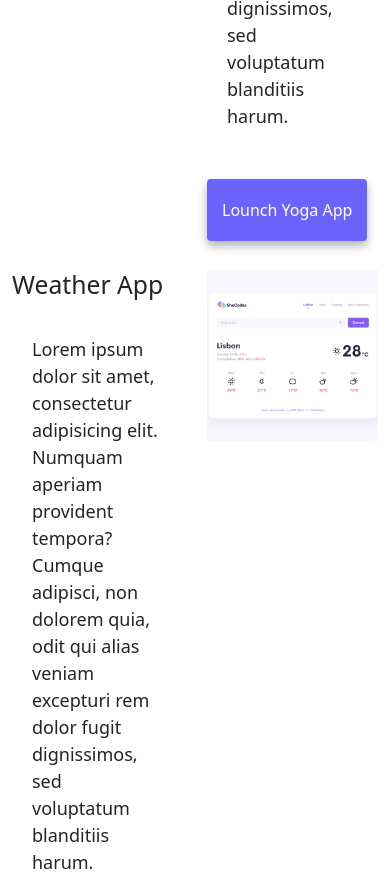
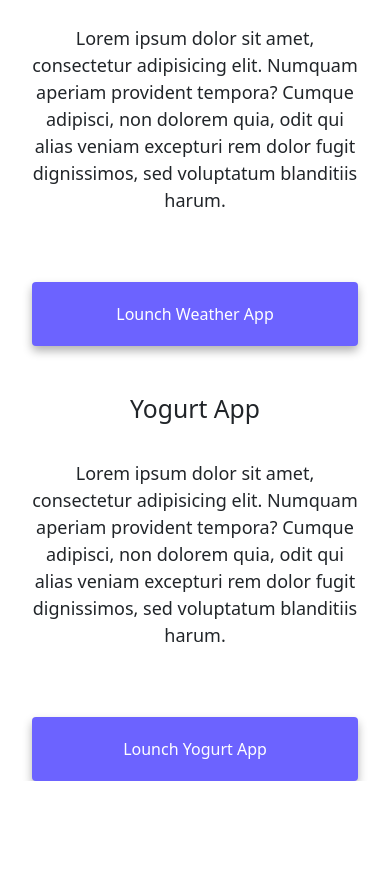
Before and after one commit to innaFE/Responsive-HW, a plain HTML site: page index.html in a window 390 px wide. Shown: the part 908-1804 px from the top of the page. After the commit the page ends 1689 px from the top, so only its background shows below. Drawn offline with nearby package versions, Linux system fonts and the light colour scheme.

Commit message:
improve css
improve grade, css, made site more responsive

```diff
--- a/index.html
+++ b/index.html
@@ -4,7 +4,7 @@
     <meta charset="UTF-8" />
     <meta http-equiv="X-UA-Compatible" content="IE=edge" />
     <meta name="viewport" content="width=device-width, initial-scale=1.0" />
-    <meta name="description" content="Inna Denhub is a front-end developer based in Europe check out her projects and contact her for job offers">
+
     <title> Front-end developer - Inna Denhub </title>
     <link rel="stylesheet" href="style.css" />
     <link
@@ -61,9 +61,9 @@
     <div class="container">
       <div class="row">
         <div class="col-6">
-          <img src="images/yoga.png" class="img-fluid" alt="yoga project"/>
+          <img src="images/yoga.png" class="img-fluid d-none d-sm-block" alt="yoga project"/>
         </div>
-        <div class="col-6">
+        <div class="col-sm-6">
           <h2 class="mb-3">Yoga App</h2>
           <p>
             Lorem ipsum dolor sit amet, consectetur adipisicing elit. Numquam
@@ -72,14 +72,14 @@
             voluptatum blanditiis harum.
           </p>
           <div class="mt-5">
-            <a href="#" class="primary-link" title="yoga project">Lounch Yoga App</a>
+            <a href="#" class="primary-link project-link" title="yoga project">Lounch Yoga App</a>
           </div>
         </div>
       </div>
     </div>
     <div class="container">
       <div class="row mt-5">
-        <div class="col-6">
+        <div class="col-sm-6">
           <h2 class="mb-3">Weather App</h2>
           <p>
             Lorem ipsum dolor sit amet, consectetur adipisicing elit. Numquam
@@ -89,20 +89,20 @@
           </p>
 
           <div class="mt-5">
-            <a href="#" class="primary-link" title="weather project">Lounch Weather App</a>
+            <a href="#" class="primary-link project-link" title="weather project">Lounch Weather App</a>
           </div>
         </div>
-        <div class="col-6">
-          <img src="images/weather.png" class="img-fluid" alt="weather project" />
+        <div class="col-sm-6">
+          <img src="images/weather.png" class="img-fluid d-none d-sm-block" alt="weather project" />
         </div>
       </div>
     </div>
     <div class="container">
       <div class="row mt-5">
-        <div class="col-6">
-          <img src="images/yogurt.png" class="img-fluid" alt="yougurt project"/>
+        <div class="col-sm-6">
+          <img src="images/yogurt.png" class="img-fluid d-none d-sm-block" alt="yougurt project"/>
         </div>
-        <div class="col-6">
+        <div class="col-sm-6">
           <h2 class="mb-3">Yogurt App</h2>
           <p>
             Lorem ipsum dolor sit amet, consectetur adipisicing elit. Numquam
@@ -111,7 +111,7 @@
             voluptatum blanditiis harum.
           </p>
           <div class="mt-5">
-            <a href="#" class="primary-link" title="yougurt project">Lounch Yogurt App</a>
+            <a href="#" class="primary-link project-link" title="yougurt project">Lounch Yogurt App</a>
           </div>
         </div>
       </div>
--- a/style.css
+++ b/style.css
@@ -2,6 +2,9 @@
     --primary-color: #6c63ff;
     --secondary-color: #f5f2fe;
     --box-shadow: 0 5px 10px rgba(0, 0, 0, 0.3);
+  }
+  body{
+    margin: 100px 0;
   }
 
   h1,
@@ -49,7 +52,9 @@
     box-shadow: var(--box-shadow);
     color: white;
   }
-
+  .primary-link:hover{
+    color: white;
+  }
   .secondary-link {
     border-radius: 4px;
     padding: 20px 15px;
@@ -85,3 +90,25 @@
   .email-link:hover {
     text-decoration: underline;
   }
+
+  @media(max-width:576px){
+    h1{
+      font-size:48px;
+      line-height: 1.5;
+    }
+
+    h2{
+      font-size:32px;
+      text-align: center;
+    }
+
+    p{
+      text-align: center;
+    }
+
+    .project-link{
+      display:block;
+      text-align: center;
+      margin: 0 20px;
+    }
+  }
```
Also changed, not shown: about.html (+4 -4 lines).
